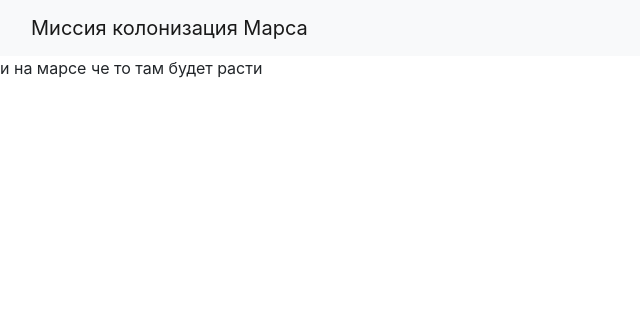
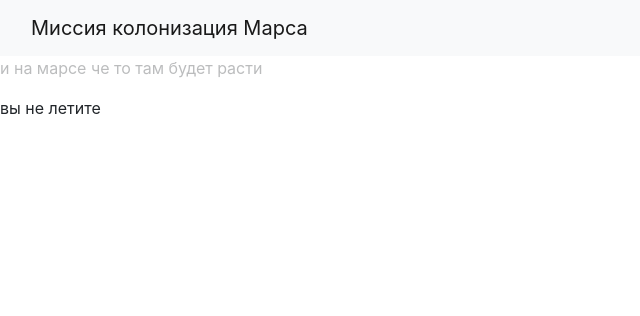
Before and after one commit to savage-lof/1_task, a Flask app: a page that uses templates/base.html in a window 1280 px wide. Shown: the top 316 px of the page, without its empty margins (0-640 px from the left). Run offline with Flask 2, Linux system fonts and the light colour scheme; some libraries are stand-ins or nearby versions.

Commit message:
2 задание

```diff
--- a/server.py
+++ b/server.py
@@ -6,5 +6,9 @@ app = Flask(__name__)
 def index(name):
     return render_template('index.html', title=name)
 
+@app.route('/training/<profs>')
+def profession(profs):
+    return render_template('index.html', prof=profs)
+
 if __name__ == '__main__':
     app.run(port=5000, host='127.0.0.1')
--- a/templates/base.html
+++ b/templates/base.html
@@ -7,7 +7,7 @@
           href="https://stackpath.bootstrapcdn.com/bootstrap/4.4.1/css/bootstrap.min.css"
           integrity="sha384-Vkoo8x4CGsO3+Hhxv8T/Q5PaXtkKtu6ug5TOeNV6gBiFeWPGFN9MuhOf23Q9Ifjh"
           crossorigin="anonymous">
-    {% block content %}{% endblock %}
+    <title>{{title}}</title>
 </head>
 <body>
     <nav class="navbar navbar-expand-lg navbar-light bg-light">
@@ -18,6 +18,7 @@
           </button>
         </div>
       </nav>
-    <p>и на марсе че то там будет расти</p>
+    <p style="opacity: .3">и на марсе че то там будет расти</p>
+    {% block content %}{% endblock %}
 </body>
 </html>
--- a/templates/index.html
+++ b/templates/index.html
@@ -1,5 +1,12 @@
 {% extends "base.html" %}
 
 {% block content %}
-    <title>{{title}}</title>
+{% set profession = ['врач', 'климатолог', 'спортсмен'] %}
+{% if prof == 'инженер' or prof == 'строитель'%}
+<img src="/static/img/it2.jpg" alt="опять Илон Маск картинку не добавил">
+{% elif prof in profession %}
+<p>Для вас нет картинок</p>
+{% else %}
+<p>вы не летите</p>
+{% endif %}
 {% endblock %}
```
